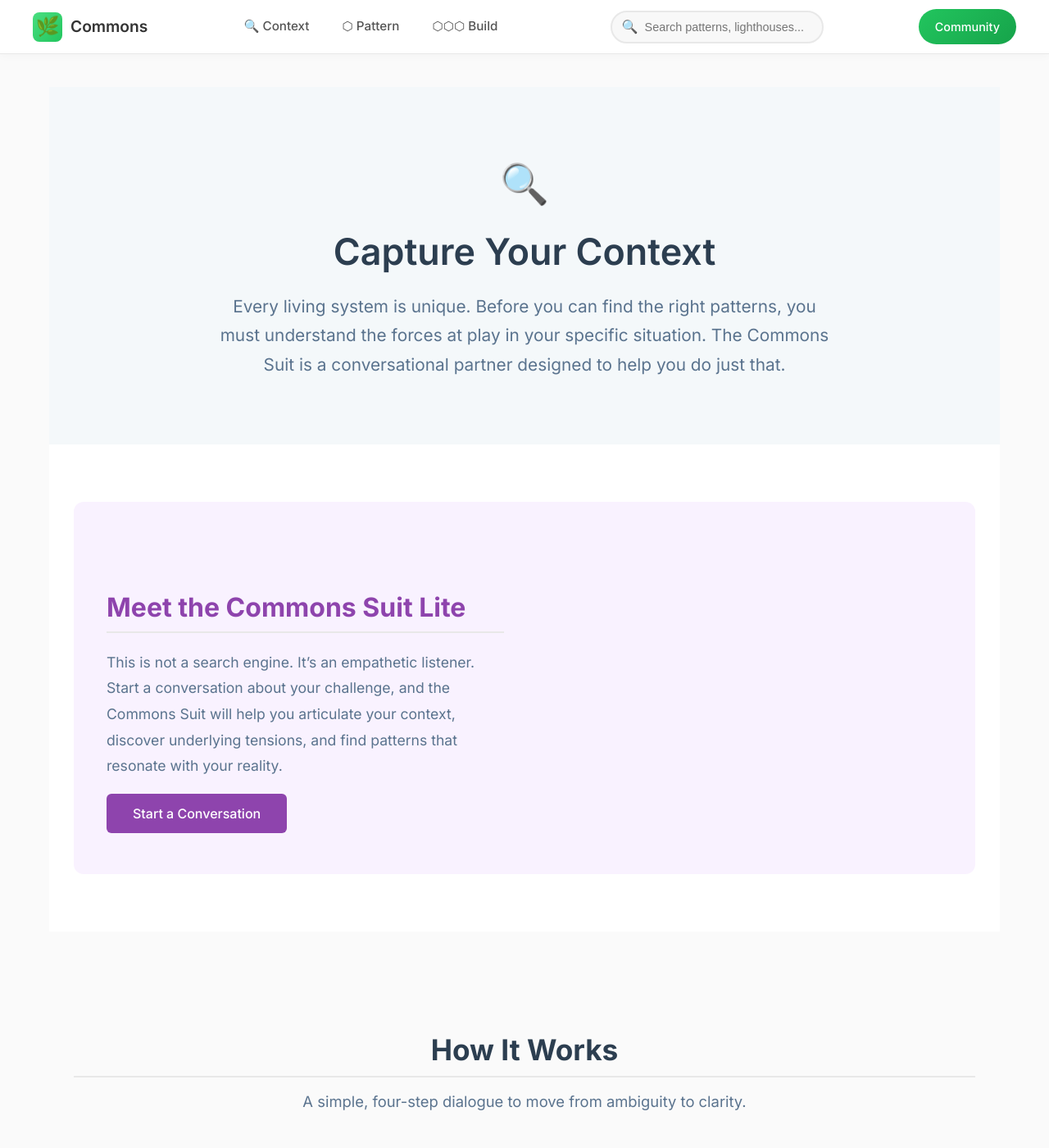
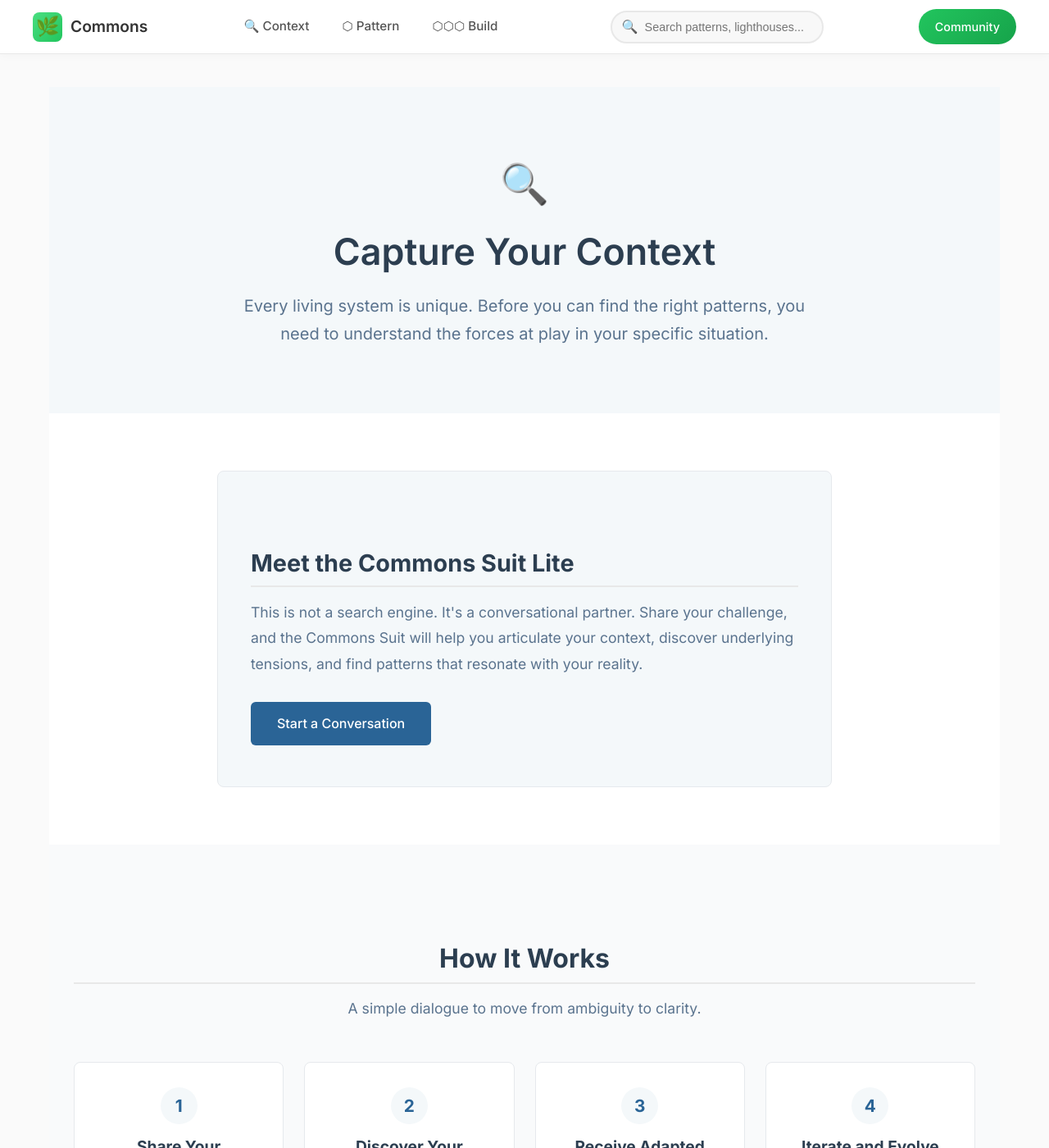
Before and after one commit to Commons-OS/commons-os.github.io, a Jekyll site: the page built from context/index.html, in a window 1280 px wide and 1400 px high. Shown: the whole window at 82% size. Built offline with Jekyll 4.4.1, drawn with Linux system fonts in a browser that asks for light colours; comment, search, counter and statistics services are not loaded; some of the changed text lies outside the part shown.

Commit message:
Fix Context page: harmonize colors with homepage palette
- Remove purple/orange color scheme
- Use consistent blue/grey palette (brand-blue, brand-light-blue)
- Step numbers use blue circles instead of purple
- Commons Suit section uses same card style as other pages
- Button matches homepage CTA style

```diff
--- a/context/index.html
+++ b/context/index.html
@@ -10,8 +10,6 @@
     --text-dark: #2c3e50;
     --text-light: #5a738e;
     --border-color: #e6e9ed;
-    --suit-purple: #8e44ad;
-    --suit-light: #f9f2ff;
   }
 
   .hero-section {
@@ -33,9 +31,9 @@
   }
 
   .hero-content .hero-subtitle {
-    font-size: 1.3em;
+    font-size: 1.25em;
     color: var(--text-light);
-    max-width: 750px;
+    max-width: 720px;
     margin: 0 auto;
     line-height: 1.7;
   }
@@ -44,9 +42,8 @@
     padding: 70px 20px;
   }
 
-  .bg-white {
-    background: white;
-  }
+  .bg-white { background: white; }
+  .bg-light { background: #f9fafb; }
 
   .container {
     max-width: 1100px;
@@ -59,65 +56,61 @@
   }
 
   .section-header h2 {
-    font-size: 2.2em;
+    font-size: 2em;
     color: var(--text-dark);
     margin-bottom: 15px;
   }
 
   .section-header p {
-    font-size: 1.15em;
+    font-size: 1.1em;
     color: var(--text-light);
     max-width: 700px;
     margin: 0 auto;
-    line-height: 1.6;
+    line-height: 1.7;
   }
 
   .suit-section {
-    background: var(--suit-light);
-    border-radius: 12px;
-    padding: 60px 40px;
-    display: grid;
-    grid-template-columns: 1fr 1fr;
-    gap: 50px;
-    align-items: center;
+    background: var(--brand-light-blue);
+    border: 1px solid var(--border-color);
+    border-radius: 8px;
+    padding: 50px 40px;
+    max-width: 750px;
+    margin: 0 auto;
   }
 
-  .suit-content h2 {
-    font-size: 2em;
-    color: var(--suit-purple);
-    margin-bottom: 20px;
+  .suit-section h2 {
+    font-size: 1.8em;
+    color: var(--text-dark);
+    margin-bottom: 15px;
   }
 
-  .suit-content p {
+  .suit-section p {
     font-size: 1.1em;
     line-height: 1.8;
     color: var(--text-light);
     margin-bottom: 30px;
   }
 
-  .suit-image {
-    text-align: center;
-  }
-
-  .suit-image img {
-    max-width: 100%;
-    border-radius: 8px;
-  }
-
   .btn-primary {
-    background: var(--suit-purple);
+    display: inline-block;
+    background: var(--brand-blue);
     color: white;
     padding: 14px 32px;
     border-radius: 6px;
     text-decoration: none;
     font-weight: 500;
+    font-size: 1em;
+    transition: all 0.3s ease;
+  }
+
+  .btn-primary:hover {
+    background: #1e4a70;
   }
 
   .steps-grid {
     display: grid;
-    grid-template-columns: repeat(auto-fit, minmax(250px, 1fr));
-    gap: 30px;
-    margin-top: 50px;
+    grid-template-columns: repeat(auto-fit, minmax(240px, 1fr));
+    gap: 25px;
   }
 
   .step {
@@ -125,23 +118,33 @@
     padding: 30px;
     border-radius: 8px;
     border: 1px solid var(--border-color);
+    text-align: center;
   }
 
   .step .step-number {
-    font-size: 1.5em;
+    display: inline-flex;
+    align-items: center;
+    justify-content: center;
+    width: 45px;
+    height: 45px;
+    border-radius: 50%;
+    background: var(--brand-light-blue);
+    color: var(--brand-blue);
+    font-size: 1.3em;
     font-weight: 700;
-    color: var(--brand-blue);
     margin-bottom: 15px;
   }
 
   .step h3 {
-    font-size: 1.3em;
+    font-size: 1.2em;
+    color: var(--text-dark);
     margin: 0 0 10px 0;
   }
 
   .step p {
     color: var(--text-light);
     line-height: 1.7;
+    font-size: 0.95em;
   }
 </style>
 
@@ -149,36 +152,31 @@
   <div class="hero-content">
     <div class="hero-icon">🔍</div>
     <h1>Capture Your Context</h1>
-    <p class="hero-subtitle">Every living system is unique. Before you can find the right patterns, you must understand the forces at play in your specific situation. The Commons Suit is a conversational partner designed to help you do just that.</p>
+    <p class="hero-subtitle">Every living system is unique. Before you can find the right patterns, you need to understand the forces at play in your specific situation.</p>
   </div>
 </div>
 
 <div class="page-section bg-white">
   <div class="container">
     <div class="suit-section">
-      <div class="suit-content">
-        <h2>Meet the Commons Suit Lite</h2>
-        <p>This is not a search engine. It’s an empathetic listener. Start a conversation about your challenge, and the Commons Suit will help you articulate your context, discover underlying tensions, and find patterns that resonate with your reality.</p>
-        <a href="https://chatgpt.com/g/g-697cf6f7b42481918562acfc798f69b4-commons-suit-lite" class="btn-primary" target="_blank">Start a Conversation</a>
-      </div>
-      <div class="suit-image">
-        <!-- Placeholder for an image of the Commons Suit in action -->
-      </div>
+      <h2>Meet the Commons Suit Lite</h2>
+      <p>This is not a search engine. It's a conversational partner. Share your challenge, and the Commons Suit will help you articulate your context, discover underlying tensions, and find patterns that resonate with your reality.</p>
+      <a href="https://chatgpt.com/g/g-697cf6f7b42481918562acfc798f69b4-commons-suit-lite" class="btn-primary" target="_blank">Start a Conversation</a>
     </div>
   </div>
 </div>
 
-<div class="page-section">
+<div class="page-section bg-light">
   <div class="container">
     <div class="section-header">
       <h2>How It Works</h2>
-      <p>A simple, four-step dialogue to move from ambiguity to clarity.</p>
+      <p>A simple dialogue to move from ambiguity to clarity.</p>
     </div>
     <div class="steps-grid">
       <div class="step">
         <div class="step-number">1</div>
         <h3>Share Your Challenge</h3>
-        <p>Start a conversation about what you’re working on—transforming your organization, building a community, planning a city project.</p>
+        <p>Start a conversation about what you're working on — transforming your organization, building a community, planning a city project.</p>
       </div>
       <div class="step">
         <div class="step-number">2</div>
```
